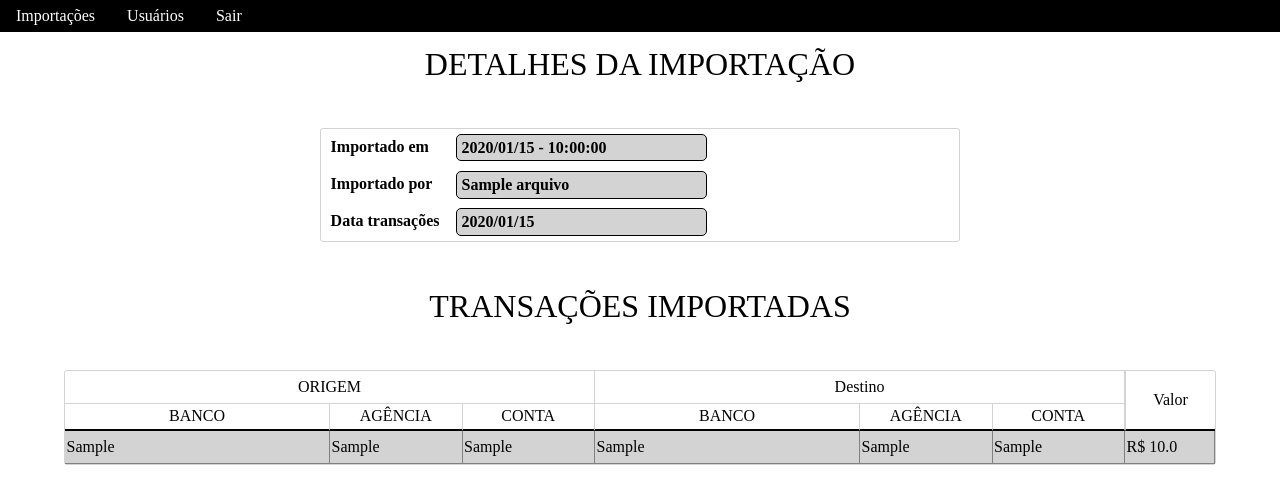
After one commit to Deyllon/alura_challenger, a Django app: page /detalhes/1 in a window 1280 px wide. The commit adds this page. Shown: the top 504 px of the page. Run offline with Django 3.2, Linux system fonts and the light colour scheme; tables that the repository leaves empty hold one stand-in row (values such as "Sample post").

```diff
--- a/auxiliares/usuarios.py
+++ b/auxiliares/usuarios.py
@@ -42,7 +42,7 @@ def salvar_usuario(nome, email, senha):
 
 def pegar_usuarios(request):
 
-    usuarios = Usuarios.objects.exclude(admin=True)& Usuarios.objects.exclude(user=request.user)
+    usuarios = Usuarios.objects.exclude(admin=True)& Usuarios.objects.exclude(user=request.user) & Usuarios.objects.exclude(desativado= True)
 
     return usuarios
 
--- a/challenger/admin.py
+++ b/challenger/admin.py
@@ -1,5 +1,6 @@
 from django.contrib import admin
-from .models import Transacao
+from .models import Transacao, Arquivo
 
 
 admin.site.register(Transacao)
+admin.site.register(Arquivo)
--- a/challenger/models.py
+++ b/challenger/models.py
@@ -1,7 +1,12 @@
 from datetime import datetime
-from operator import mod
 from django.db import models
 from usuarios.models import Usuarios
+
+
+class Arquivo(models.Model):
+    dia_da_transacao = models.DateField()
+    horario_import = models.DateTimeField(default=datetime.now(), null=False)
+    nome_usuario = models.TextField(max_length=100)
 
 class Transacao(models.Model):
     banco_emissor = models.TextField(max_length=200)
@@ -13,4 +18,6 @@ class Transacao(models.Model):
     valor_transacao = models.FloatField(null=False, blank=False)
     dia_da_transacao = models.DateField()
     horario_import = models.DateTimeField(default=datetime.now(), null=False)
-    desativado = models.BooleanField(default=False)
+    usuario = models.ForeignKey(Usuarios, on_delete=models.CASCADE)
+    nome_usuario = models.TextField(max_length=100)
+    arquivo = models.ForeignKey(Arquivo, on_delete=models.CASCADE)
--- a/challenger/templates/base.html
+++ b/challenger/templates/base.html
@@ -10,6 +10,7 @@
         <link rel="stylesheet" href="{% static 'css/cadastro.css' %}">
         <link rel="stylesheet" href="{% static 'css/usuario.css' %}">
         <link rel="stylesheet" href="{% static 'css/editar_usuario.css' %}">
+        <link rel="stylesheet" href="{% static 'css/detalhes.css' %}">
         <link rel="stylesheet" href="{% static 'css/partials/navegacao.css' %}">
     </head>
     <body>
--- /dev/null
+++ b/challenger/templates/detalhes.html
@@ -0,0 +1,68 @@
+{% extends 'base.html' %}
+{% load static %}
+{% block content %}
+    {% include 'partials/navegacao.html' %}
+    <main class="main">
+        <h2 class="titulo">DETALHES DA IMPORTAÇÃO</h2>
+        <section class="section_arquivo">
+            <p class="paragrafo_arquivo">Importado em </p>
+            <p class="paragrafo_arquivo_detalhes">{{horario}}</p>
+            <p class="paragrafo_arquivo">Importado por </p>
+            <p class="paragrafo_arquivo_detalhes">{{arquivo.nome_usuario}}</p>
+            <p class="paragrafo_arquivo">Data transações</p>
+            <p class="paragrafo_arquivo_detalhes">{{data}}</p>
+        </section>
+        <h1 class="titulo">TRANSAÇÕES IMPORTADAS</h1>
+        <section class="section_detalhes">
+            <section class="section_origem_destino">
+                <h3 class="titulo_tabelas titulo_origem_destino">ORIGEM</h3>
+                <div>
+                    <h4 class="titulo_tabelas detalhes">BANCO</h4>
+                    {% for transacao in transacoes %}
+                        <p class="paragrafo_detalhes">{{transacao.banco_emissor}}</p>
+                    {% endfor %}
+                </div>
+                <div>
+                    <h4 class="titulo_tabelas detalhes">AGÊNCIA</h4>
+                    {% for transacao in transacoes %}
+                        <p class="paragrafo_detalhes">{{transacao.agencia_banco_emissor}}</p>
+                    {% endfor %}
+                </div>
+                <div>
+                    <h4 class="titulo_tabelas detalhes">CONTA</h4>
+                    {% for transacao in transacoes %}
+                        <p class="paragrafo_detalhes">{{transacao.numero_banco_emissor}}</p>
+                    {% endfor %}
+                </div>
+            </section>
+            <section class="section_origem_destino">
+                <h3 class="titulo_tabelas titulo_origem_destino">Destino</h3>
+                <div>
+                    <h4 class="titulo_tabelas detalhes">BANCO</h4>
+                    {% for transacao in transacoes %}
+                        <p class="paragrafo_detalhes">{{transacao.banco_destinatario}}</p>
+                    {% endfor %}
+                </div>
+                <div>
+                    <h4 class="titulo_tabelas detalhes">AGÊNCIA</h4>
+                    {% for transacao in transacoes %}
+                        <p class="paragrafo_detalhes">{{transacao.agencia_banco_destinatario}}</p>
+                    {% endfor %}
+                </div>
+                <div>
+                    <h4 class="titulo_tabelas detalhes">CONTA</h4>
+                    {% for transacao in transacoes %}
+                        <p class="paragrafo_detalhes">{{transacao.numero_banco_destinatario}}</p>
+                    {% endfor %}
+                </div>
+            </section>
+            <section>
+                <h3 class="titulo_tabelas titulo_valor">Valor</h3>
+                {% for transacao in transacoes %}
+                        <p class="paragrafo_detalhes">R$ {{transacao.valor_transacao}}</p>
+                    {% endfor %}
+            </section>
+
+        </section>
+    </main>
+{% endblock %}
--- a/challenger/urls.py
+++ b/challenger/urls.py
@@ -2,5 +2,7 @@ from django.urls import path
 from . import views
 
 urlpatterns = [
-    path("", views.index, name="index")
+    path("", views.index, name="index"),
+    path("detalhes/<int:pk>", views.detalhes, name="detalhes"),
+    path("transacoes_suspeitas/", views.transacoes_suspeitas, name="suspeitas")
 ]
--- a/challenger/views.py
+++ b/challenger/views.py
@@ -1,5 +1,6 @@
 from django.shortcuts import redirect, render
-from auxiliares.transacoes import formatar_data, ler_arquivo_e_salvar_transacao, pegar_transacoes, formatar_horarios
+from auxiliares.transacoes import formatar_data, formatar_data_do_arquivo, formatar_horario_do_arquivo, ler_arquivo_e_salvar_transacao, pegar_arquivo, pegar_detalhe_arquivo, pegar_transacoes, formatar_horarios
+from challenger.models import Arquivo
 from validadores.validar_transacao import verifica_se_arquivo_esta_vazio
 
 
@@ -7,29 +8,60 @@ def index(request):
 
     if request.user.is_authenticated:
 
-        transacoes = pegar_transacoes()
+        arquivos = pegar_arquivo()
+        if request.method == "POST":
 
-        if transacoes != None:
-            horarios = formatar_horarios(transacoes)
-            transacoes = formatar_data(transacoes)
+            arquivo = request.FILES['file']
+
+            if verifica_se_arquivo_esta_vazio(arquivo):
+                return redirect("index")
+
+            ler_arquivo_e_salvar_transacao(arquivo,request)
+
+            return redirect("index")
+
+        if arquivos != None:
+            horarios = formatar_horarios(arquivos)
+            datas_transacoes = formatar_data(arquivos)
 
             contexto = {
-                'transacoes': transacoes,
-                'horarios': horarios
+                'arquivos': arquivos,
+                'horarios': horarios,
+                'datas_transacoes': datas_transacoes
             }
 
-            if request.method == "POST":
+            return render(request,"form.html", contexto)
 
-                arquivo = request.FILES['file']
-
-                if verifica_se_arquivo_esta_vazio(arquivo):
-                    return redirect("index")
-
-                ler_arquivo_e_salvar_transacao(arquivo,request)
-
-                return redirect("index")
-
-            return render(request,"form.html", contexto)
         return render(request,"form.html")
 
     return redirect("login")
+
+def detalhes(request, pk):
+
+    arquivo = pegar_detalhe_arquivo(pk)
+
+    transacoes = pegar_transacoes(arquivo)
+    horario = formatar_horario_do_arquivo(arquivo)
+    data = formatar_data_do_arquivo(arquivo)
+
+    contexto = {
+        "transacoes": transacoes,
+        "arquivo": arquivo,
+        "horario": horario,
+        "data": data
+    }
+
+    return render(request, "detalhes.html", contexto)
+
+def transacoes_suspeitas(request):
+    if request.method == "POST":
+        data = request.POST["data"]
+        arquivos = Arquivo.objects.all()
+        print(data)
+        print(type(data))
+        arquivo = Arquivo.objects.first()
+        print(arquivo.dia_da_transacao)
+        print(type(arquivo.dia_da_transacao))
+
+        return redirect("index")
+    return render(request, "transacoes_suspeitas.html")
--- /dev/null
+++ b/setup/static/css/detalhes.css
@@ -0,0 +1,57 @@
+.section_arquivo{
+    margin: 0 25%;
+    border: 1px solid #D3D3D3;
+    border-radius: 3px;
+    display: grid;
+    grid-template-columns: 130px 1fr;
+}
+.paragrafo_arquivo{
+    margin: 0.6rem;
+    font-weight: bold;
+}
+.paragrafo_arquivo_detalhes{
+    margin: 0.3rem;
+    border: 1px solid;
+    padding: 0.3rem;
+    background-color: #D3D3D3;
+    font-weight: bold;
+    border-radius: 5px;
+    width: 15rem;
+}
+.section_detalhes{
+    margin: 0rem 5%;
+    display: grid;
+    grid-template-columns: 1fr 1fr 90px;
+    border: 1px solid #D3D3D3;
+    border-radius: 3px;
+}
+.section_origem_destino{
+    display: grid;
+    grid-template-columns: 2fr 1fr 1fr;
+}
+.titulo_tabelas{
+    text-align: center;
+}
+.titulo_origem_destino{
+    grid-column-start: 1;
+    grid-column-end: 4;
+    padding: 0.5rem 0;
+    border-right: 1px solid #D3D3D3;
+    border-bottom: 1px solid #D3D3D3;
+}
+.detalhes{
+    padding: 0.3rem 0;
+    border-bottom: 2px solid;
+    border-right: 1px solid #D3D3D3;
+}
+.titulo_valor{
+    border-left: 1px solid #D3D3D3;
+    border-bottom: 2px solid;
+    padding: 1.33rem;
+}
+.paragrafo_detalhes{
+    padding: 0.5rem 0.1rem;
+    background-color: #D3D3D3;
+    border-right: 1px solid gray;
+    border-bottom: 1px solid gray;
+}
--- a/setup/static/css/form.css
+++ b/setup/static/css/form.css
@@ -58,7 +58,7 @@
 .section{
     display: grid;
     text-align: center;
-    grid-template-columns: 1fr 1fr;
+    grid-template-columns: 1fr 1fr 1fr;
     margin: 0 25%;
 }
 .titulo_importacoes{
@@ -78,3 +78,12 @@
     padding: 0.5rem 0;
     background-color: #D3D3D3;
 }
+.ancoragem_detalhes{
+    text-decoration: none;
+    color: black;
+    font-weight: bold;
+    border: 1px solid;
+    padding: 0.2rem;
+    border-radius: 5px;
+    background-color: #87CEFA;
+}
--- a/usuarios/models.py
+++ b/usuarios/models.py
@@ -9,3 +9,4 @@ class Usuarios(models.Model):
     email = models.TextField(max_length=200)
     admin = models.BooleanField(default=True)
     senha = models.TextField(max_length=100)
+    desativado = models.BooleanField(default=False)
--- a/usuarios/templates/usuarios_cadastrados.html
+++ b/usuarios/templates/usuarios_cadastrados.html
@@ -18,7 +18,7 @@
                         <p class="tabela_itens">{{usuario.email}}</p>
                         <div class="tabela_itens">
                             <a class="ancoragem_botao_tabela_itens" href="{% url 'editar_usuarios' usuario.id %}">Editar</a>
-                            <a class="ancoragem_botao_tabela_itens--vermelho" href="">Remover</a>
+                            <a class="ancoragem_botao_tabela_itens--vermelho" href="{% url 'deletar' usuario.email %}">Remover</a>
                         </div>
                     {% endfor %}
                 </div>
--- a/usuarios/urls.py
+++ b/usuarios/urls.py
@@ -7,5 +7,6 @@ urlpatterns = [
     path("visualizar_usuarios", views.usuarios_cadastrados, name="usuarios_cadastrados"),
     path("editar_usuario/<int:pk>", views.editar_usuario, name="editar_usuarios"),
     path("login/", views.login, name="login"),
-    path("logout/", views.logout, name="logout")
+    path("logout/", views.logout, name="logout"),
+    path("deletar/<str:email>", views.deletar, name="deletar")
 ]
--- a/validadores/validar_transacao.py
+++ b/validadores/validar_transacao.py
@@ -4,12 +4,11 @@ from  challenger.models import Transacao
 def verificar_se_data_da_transacao_ja_adicionada(data_primeira_linha):
 
     transacao = Transacao.objects.filter(dia_da_transacao = data_primeira_linha).first()
-
-    return True
+    return transacao
 
 def verifica_se_e_vazio(transacoes):
 
-    if transacoes is None:
+    if transacoes != None:
         return True
 
     return False
```
Also changed, not shown: auxiliares/algoritmo.py (added, +89 -0 lines), auxiliares/transacoes.py (+58 -14 lines), challenger/templates/form.html (+8 -2 lines), challenger/templates/transacoes_suspeitas.html (added, +9 -0 lines), usuarios/views.py (+16 -2 lines), validadores/validar_algoritmo.py (added, +7 -0 lines), algoritmo_verificador/algoritmo.py (added).
